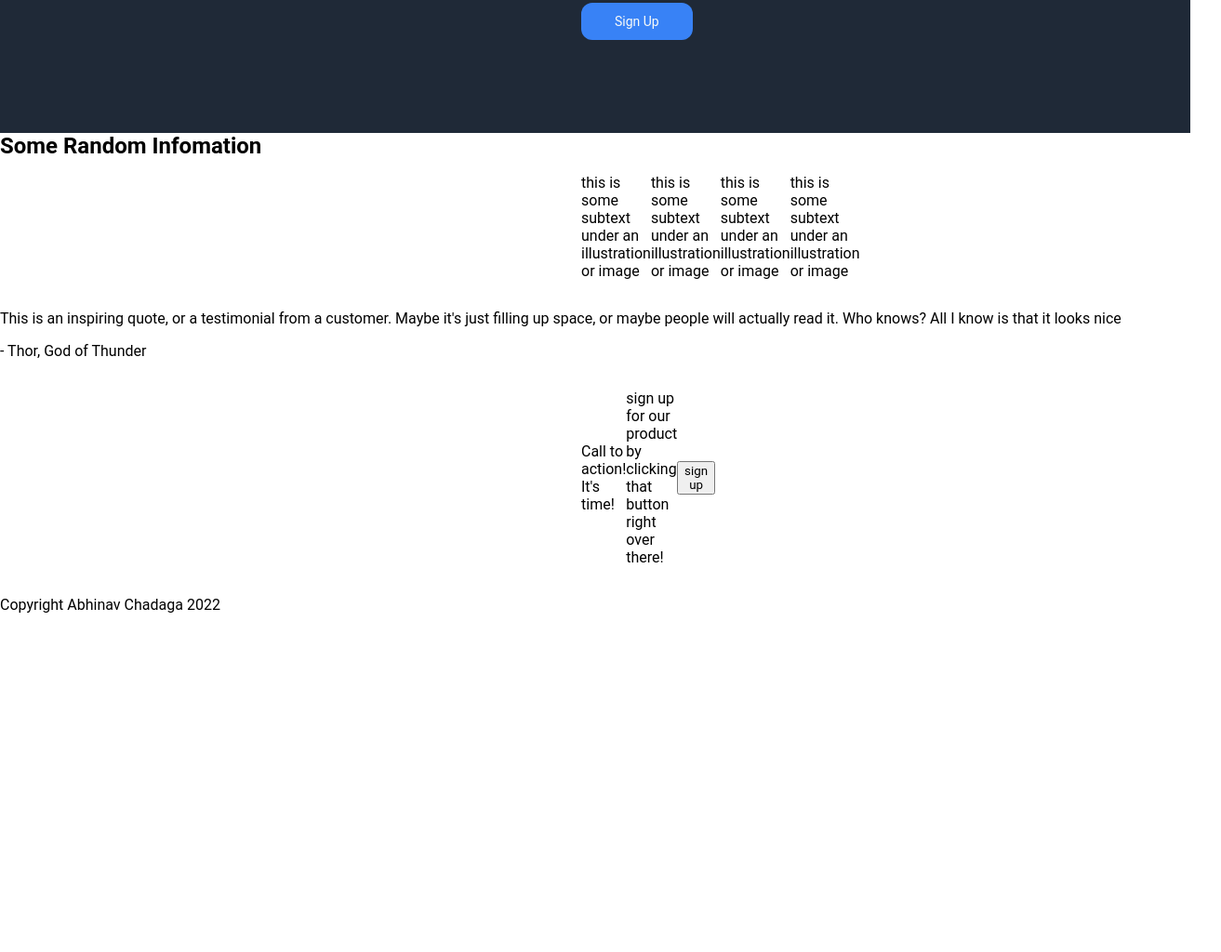
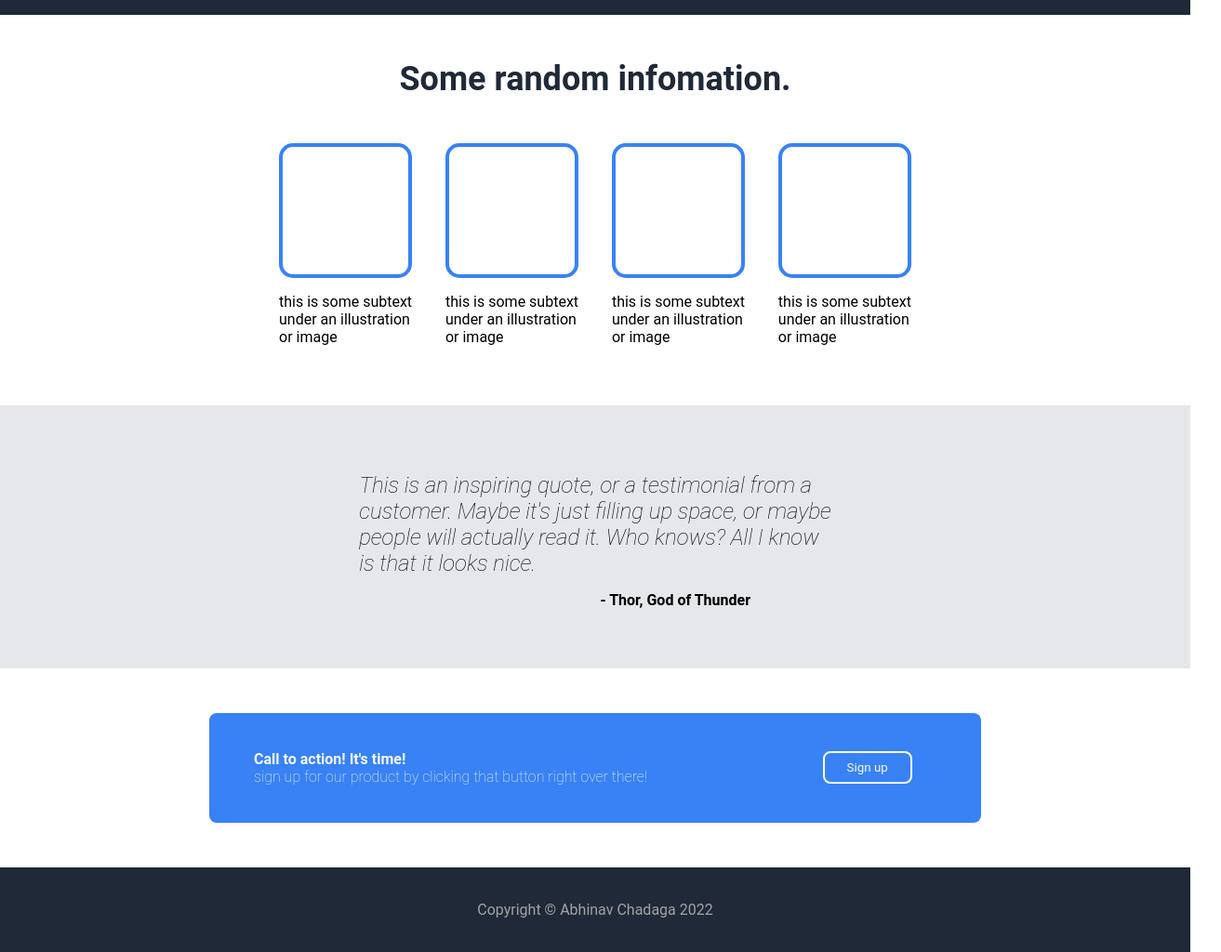
Before and after one commit to KingChad127/Landing-Page, a plain HTML site: page index.html in a window 1280 px wide. Shown: the part 526-1550 px from the top of the page at 93% size, 1313 px wide, since content can reach past the window. Before the commit the page ends 1202 px from the top, so only its background shows below. Drawn offline with Linux system fonts and the light colour scheme.

Commit message:
complete styling 99%

```diff
--- a/index.html
+++ b/index.html
@@ -36,43 +36,54 @@
         </div>
     </div>
     <div class="section two">
-        <h2>Some Random Infomation</h2>
+        <h2 class="header">Some random infomation.</h2>
         <div class="container">
             <div class="item">
                 <div class="box"></div>
-                <p>this is some subtext under an illustration or image</p>
+                <p>this is some subtext<br> under an illustration<br> or image</p>
             </div>
             <div class="item">
                 <div class="box"></div>
-                <p>this is some subtext under an illustration or image</p>
+                <p>this is some subtext<br> under an illustration<br> or image</p>
             </div>
             <div class="item">
                 <div class="box"></div>
-                <p>this is some subtext under an illustration or image</p>
+                <p>this is some subtext<br> under an illustration<br> or image</p>
             </div>
             <div class="item">
                 <div class="box"></div>
-                <p>this is some subtext under an illustration or image</p>
+                <p>this is some subtext<br> under an illustration<br> or image</p>
             </div>
 
         </div>
     </div>
     <div class="section three">
-        <p>This is an inspiring quote, or a testimonial from a customer. Maybe it's just filling up space, or maybe
-            people
-            will actually read it. Who knows? All I know is that it looks nice</p>
-        <p>- Thor, God of Thunder</p>
+        <div class="container">
+            <p class="quote-content">This is an inspiring quote, or a testimonial from a <br>customer. Maybe it's just
+                filling up space, or maybe <br>
+                people
+                will actually read it. Who knows? All I know <br> is that it looks nice.</p>
+            <p class="quote-attribute">- Thor, God of Thunder</p>
+        </div>
     </div>
     <div class="section four">
         <div class="container">
-            <p>Call to action! It's time!</p>
-            <p>sign up for our product by clicking that button right over there!</p>
-            <button>sign up</button>
+            <div class="four-content">
+                <div class="content">
+                    <p><span class="bold">Call to action! It's time!</span><br>
+                        <span class="light">sign up for our product by clicking that button right over there!</span>
+                    </p>
+                </div>
+                <div class="button">
+                    <button>Sign up</button>
+                </div>
+            </div>
+
         </div>
     </div>
 
     <div class="section footer">
-        <p>Copyright Abhinav Chadaga 2022</p>
+        <p>Copyright &copy Abhinav Chadaga 2022</p>
     </div>
 </body>
 
--- a/styles.css
+++ b/styles.css
@@ -23,7 +23,7 @@ ul {
   display: flex;
   justify-content: space-between;
   align-items: center;
-  margin: 0px 625px 0px 625px;
+  margin: 0px 225px 0px 225px;
 }
 
 .section.one {
@@ -90,3 +90,105 @@ ul {
   border: none;
   border-radius: 12px;
 }
+
+.section.two .header {
+  font-size: 36px;
+  color: #1f2937;
+  text-align: center;
+  padding: 48px 0 48px 0;
+}
+
+.section.two .container {
+  margin: 0px 300px 0px 300px;
+  padding-bottom: 48px;
+}
+
+.section.two .box {
+  border: 4px solid #3882f6;
+  height: 136.5px;
+  border-radius: 15px;
+}
+
+.section.three {
+  background-color: #e5e7eb;
+}
+
+.section.three .container {
+  flex-direction: column;
+  padding: 48px;
+}
+
+.quote-content {
+  font-size: 24px;
+  font-weight: lighter;
+  font-style: italic;
+  margin-bottom: 0;
+  padding-left: 75px;
+  padding-right: 75px;
+}
+
+.quote-attribute {
+  font-weight: bold;
+  padding-right: 200px;
+  margin-left: auto;
+}
+
+.section.four .container {
+  justify-content: center;
+  align-items: center;
+  margin-top: 48px;
+  margin-bottom: 48px;
+  border-radius: 8px;
+  background-color: #3882f6;
+}
+
+.four-content {
+  flex: 1;
+  margin: 24px 0px 24px 0px;
+  display: flex;
+  justify-content: space-between;
+  align-items: center;
+  color: #f8faf8;
+  gap: 48px;
+}
+
+.four-content .content {
+  flex: 2;
+  margin-left: 48px;
+}
+
+.four-content span.bold {
+  font-weight: bold;
+}
+
+.four-content span.light {
+  font-weight: lighter;
+}
+
+.four-content .button {
+  flex: 1;
+  display: flex;
+  justify-content: center;
+  align-items: center;
+}
+
+.four-content .button button {
+  font: 14px;
+  padding: 8px 24px 8px 24px;
+  color: #f8faf8;
+  background-color: transparent;
+  border: 2px solid white;
+  border-radius: 8px;
+}
+
+.section.footer {
+  background-color: #1f2937;
+  color: #a3a3a3;
+  padding-top: 36px;
+  padding-bottom: 36px;
+  text-align: center;
+}
+
+.section.footer p {
+  margin: 0;
+}
```
Also changed, not shown: 1 other file.
